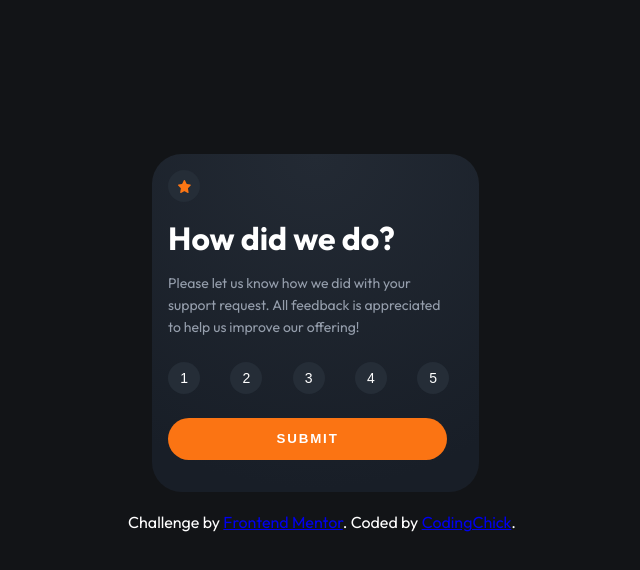
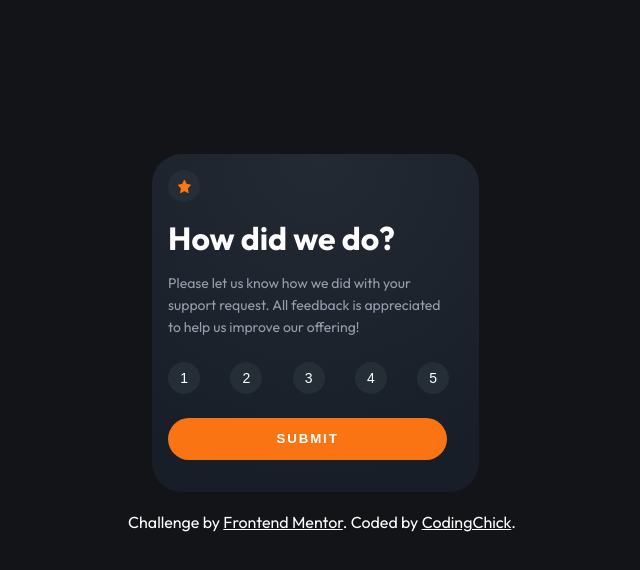
Before and after one commit to awesomeCoding999/frontend-mentor-interactive-rating-component, a React (Vite) app: page / in a window 1280 px wide. Shown: the top 570 px of the page, without its empty margins (318-958 px from the left). Built offline with nearby package versions, Linux system fonts and the light colour scheme.

Commit message:
styles: updating footer styles

```diff
--- a/src/components/footer/Footer.css
+++ b/src/components/footer/Footer.css
@@ -1,3 +1,11 @@
 footer {
   text-align: center;
 }
+
+footer a {
+  color: var(--white);
+}
+
+footer a:hover {
+  color: var(--orange);
+}
```
